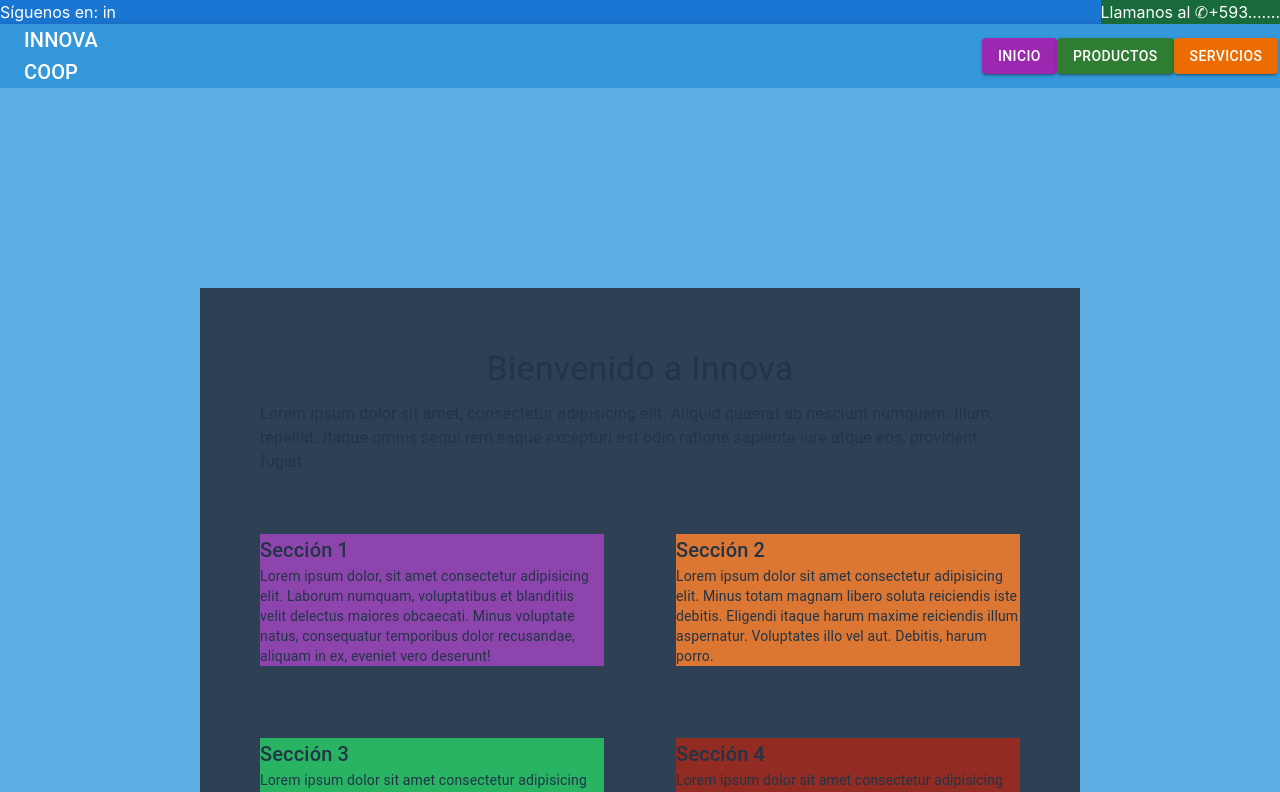
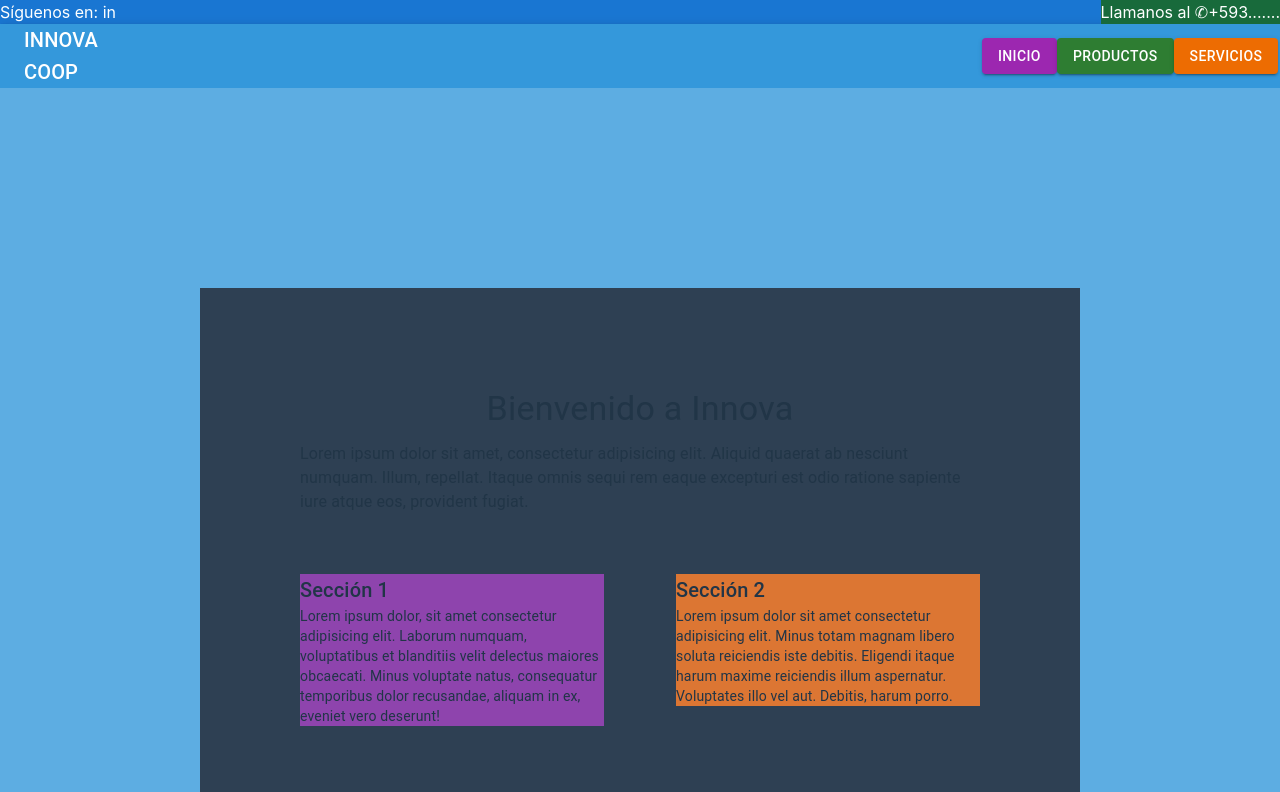
Before and after one commit to ccxnu/borrador-innova, a React (Vite) app: page / in a window 1280 px wide. Shown: the top 792 px of the page. Built offline with nearby package versions, Linux system fonts and the light colour scheme.

Commit message:
Adelanto 4

```diff
--- a/index.html
+++ b/index.html
@@ -2,9 +2,9 @@
 <html lang="en">
   <head>
     <meta charset="UTF-8" />
-    <rel="icon" type="logo/jpg" href="src/logo/2.jpg">
+    <link rel="icon" href="/src/logo/Logo.png" type="image/png">
     <meta name="viewport" content="width=device-width, initial-scale=1.0" />
-    <title>INNOVA</title>
+    <title>INNOVA COOP</title>
   </head>
   <body>
     <div id="root"></div>
--- a/src/components/MainContent/MainContent.jsx
+++ b/src/components/MainContent/MainContent.jsx
@@ -3,7 +3,7 @@ import { Box, Typography, Grid } from "@mui/material";
 const MainContent = () => {
   return (
     <Box sx={{ backgroundColor: "#5DADE2 ", padding: "200px" }}>
-      <Box sx={{ backgroundColor: "#2E4053", padding: "60px" }}>
+      <Box sx={{ backgroundColor: "#2E4053", padding: "100px" }}>
         <Grid container justifyContent="center">
           <Typography variant="h4" gutterBottom>
             Bienvenido a Innova
@@ -15,6 +15,7 @@ const MainContent = () => {
           eaque excepturi est odio ratione sapiente iure atque eos, provident
           fugiat.
         </Typography>
+
         <Grid container spacing={9}>
           <Grid item xs={12} md={6}>
             <Box backgroundColor="#8E44AD">
```
Also changed, not shown: src/logo/2.jpg (deleted).
